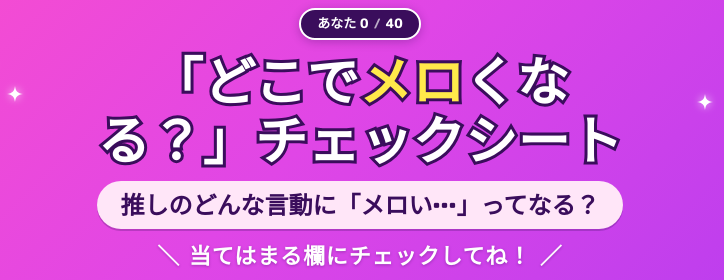
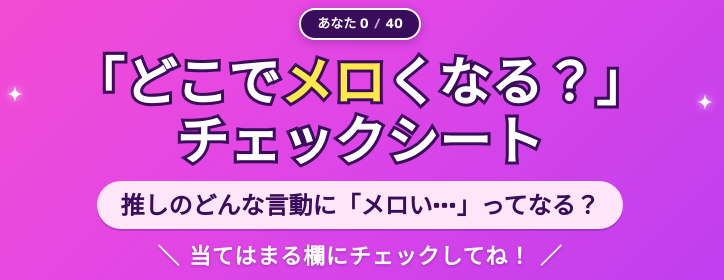
Before and after one commit to Shunki003007/omoi-check, a plain HTML site: page mero/index.html in a window 1280 px wide. Shown: the top 280 px of the page, 280-1004 px from the left. Drawn offline with Linux system fonts and the light colour scheme.

Commit message:
Keep the mero title from breaking mid-word
Co-Authored-By: Claude Opus 5.5 <noreply@anthropic.com>

```diff
--- a/mero/index.html
+++ b/mero/index.html
@@ -55,6 +55,7 @@ h1 {
   -webkit-text-stroke: 6px var(--ink); paint-order: stroke fill; letter-spacing: .01em; text-wrap: balance;
 }
 h1 .mero { color: var(--yellow); }
+h1 .nw { display: inline-block; white-space: nowrap; }
 .sub {
   background: #ffe6f8; color: var(--ink); border-radius: 999px; padding: 6px 24px; font-size: clamp(14px, 3.6vw, 24px); font-weight: 900;
   box-shadow: 0 2px 0 rgba(58, 13, 92, .25); max-width: 100%;
@@ -176,7 +177,7 @@ h1 .mero { color: var(--yellow); }
     <svg class="sparkle" style="left:7%;top:40px;width:16px;height:16px"><use href="#spk"/></svg>
     <svg class="sparkle" style="right:2%;top:10px;width:26px;height:26px"><use href="#spk"/></svg>
     <svg class="sparkle" style="right:7%;top:48px;width:16px;height:16px"><use href="#spk"/></svg>
-    <h1>「どこで<span class="mero">メロ</span>くなる？」チェックシート</h1>
+    <h1><span class="nw">「どこで<span class="mero">メロ</span>くなる？」</span><span class="nw">チェックシート</span></h1>
     <div class="sub">推しのどんな言動に「メロい…」ってなる？</div>
     <div class="hint"><b>＼</b>当てはまる欄にチェックしてね！<b>／</b></div>
   </header>
```
